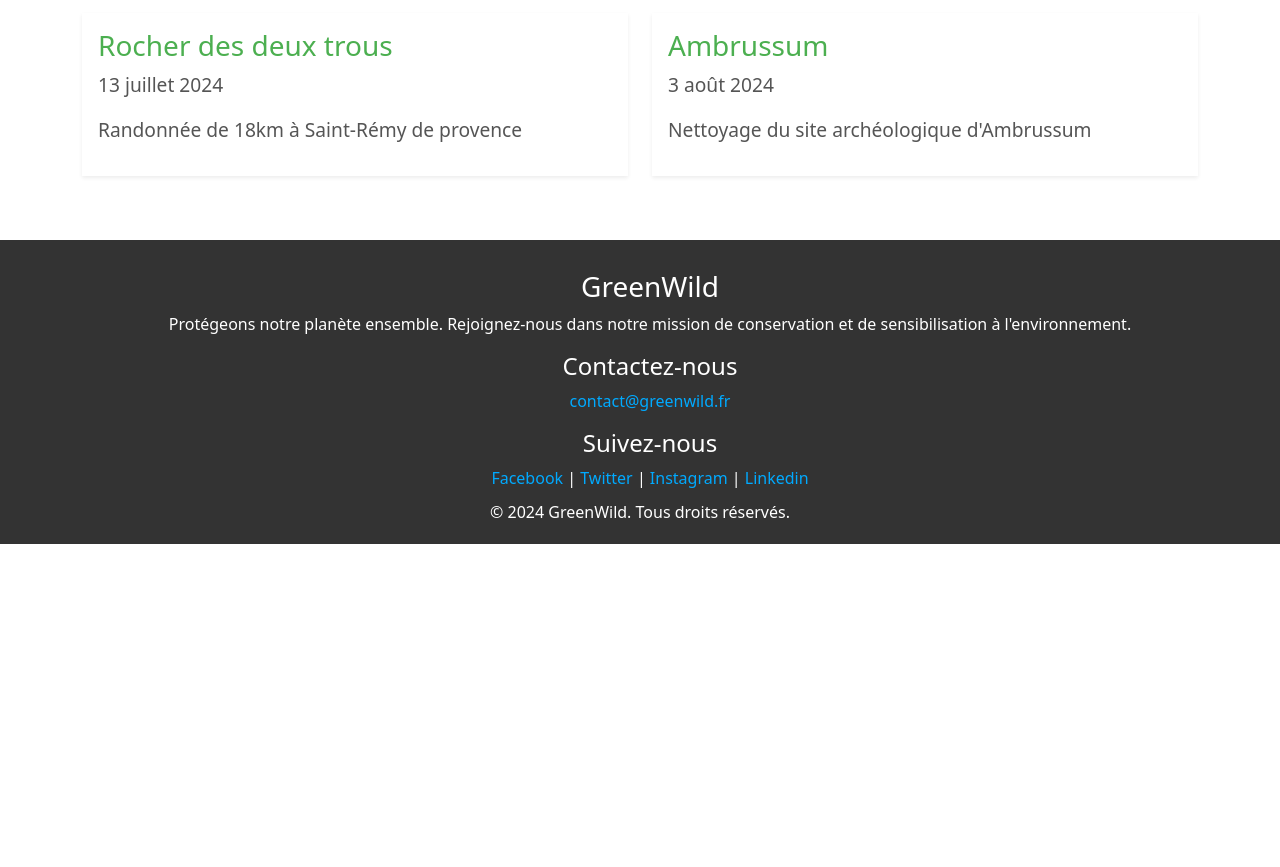
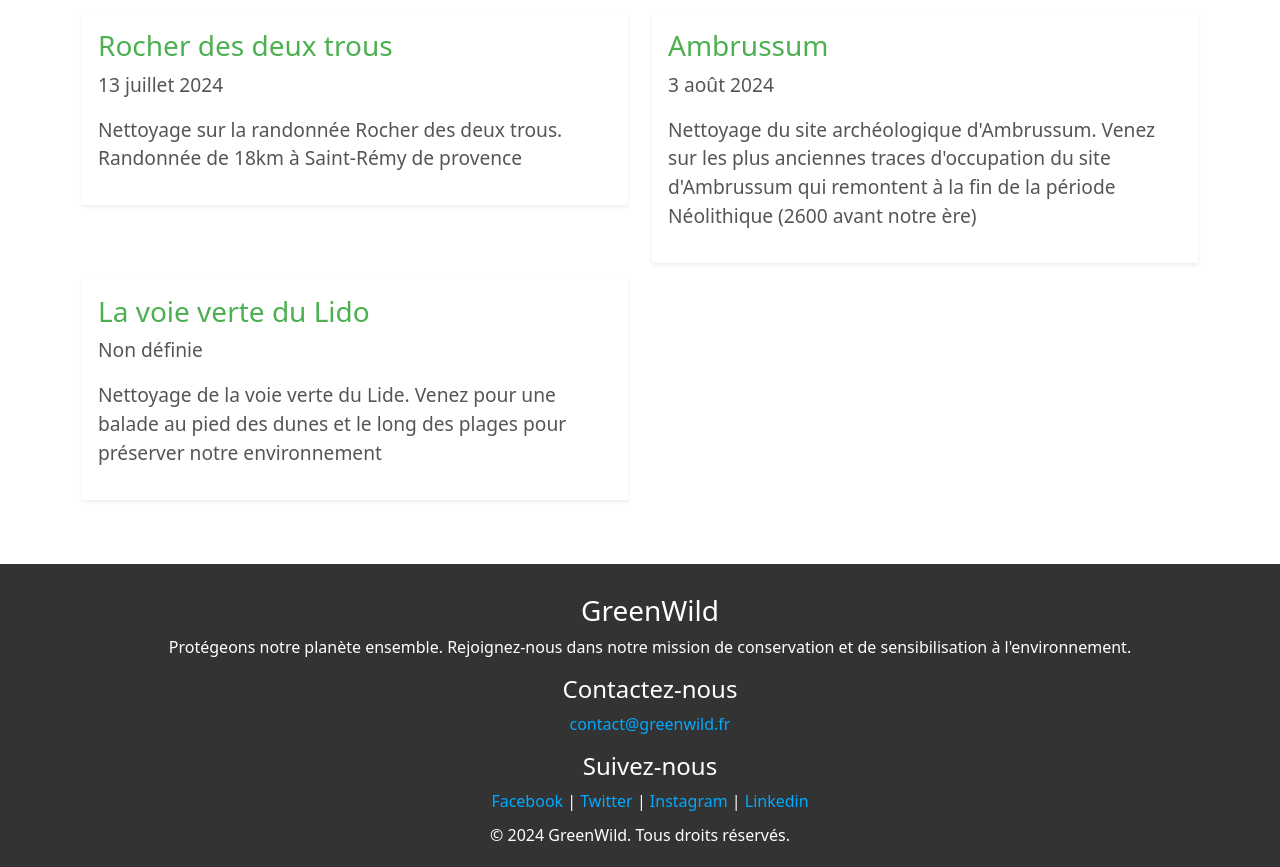
Before and after one commit to Moi30/GreenWild, a Vue app: page /activities in a window 1280 px wide. Shown: the part 952-1819 px from the top of the page. Before the commit the page ends 1496 px from the top, so only its background shows below. Built offline with nearby package versions, Linux system fonts and the light colour scheme.

Commit message:
UPDATE Infos activites

```diff
--- a/src/components/ActivitiesPage.vue
+++ b/src/components/ActivitiesPage.vue
@@ -60,8 +60,9 @@ export default {
         { title: 'Événements Communautaires', description: 'Rejoignez nos événements communautaires pour apprendre et contribuer à des initiatives écologiques.' }
       ],
       upcomingEvents: [
-      { name: 'Rocher des deux trous', date: '13 juillet 2024', description: 'Randonnée de 18km à Saint-Rémy de provence' },
-      { name: 'Ambrussum', date: '3 août 2024', description: 'Nettoyage du site archéologique d\'Ambrussum' },
+      { name: 'Rocher des deux trous', date: '13 juillet 2024', description: 'Nettoyage sur la randonnée Rocher des deux trous. Randonnée de 18km à Saint-Rémy de provence' },
+      { name: 'Ambrussum', date: '3 août 2024', description: 'Nettoyage du site archéologique d\'Ambrussum. Venez sur les plus anciennes traces d\'occupation du site d\'Ambrussum qui remontent à la fin de la période Néolithique (2600 avant notre ère)' },
+      { name: 'La voie verte du Lido', date: 'Non définie', description: 'Nettoyage de la voie verte du Lide. Venez pour une balade au pied des dunes et le long des plages pour préserver notre environnement' },
      ],
       center: [46.2276, 2.2137], // Latitude, Longitude
       zoom: 6,
@@ -80,14 +81,14 @@ export default {
   color: #4CAF50;
 }
 .card-text {
-  font-size: 1.2em; /* Corrected from comma to semicolon */
+  font-size: 1.2em;
   color: #555;
 }
 .event-card h3 {
   color: #4CAF50;
 }
 .event-card p {
-  font-size: 1.2em; /* Added semicolon here too */
+  font-size: 1.2em;
   color: #555;
 }
 </style>
```
